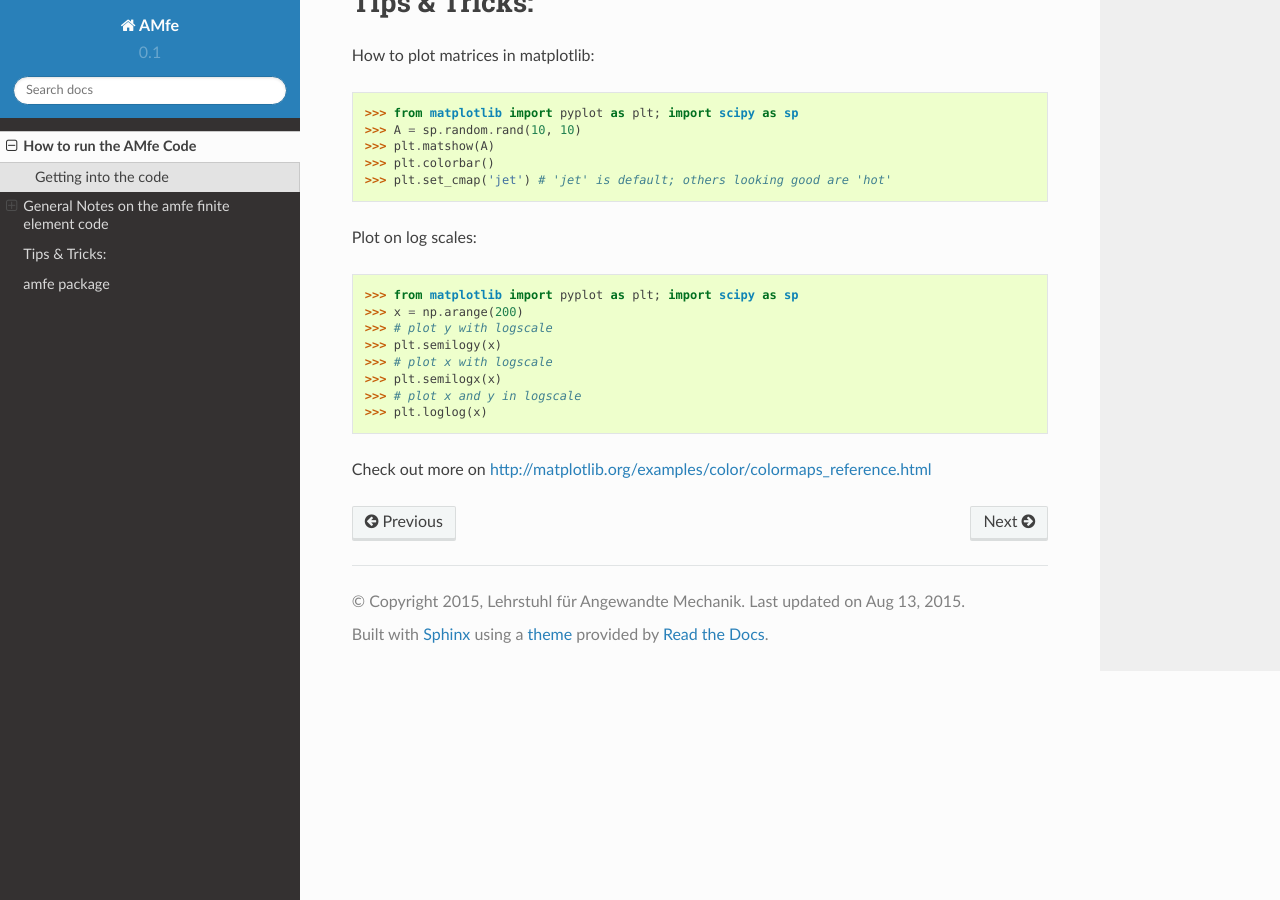
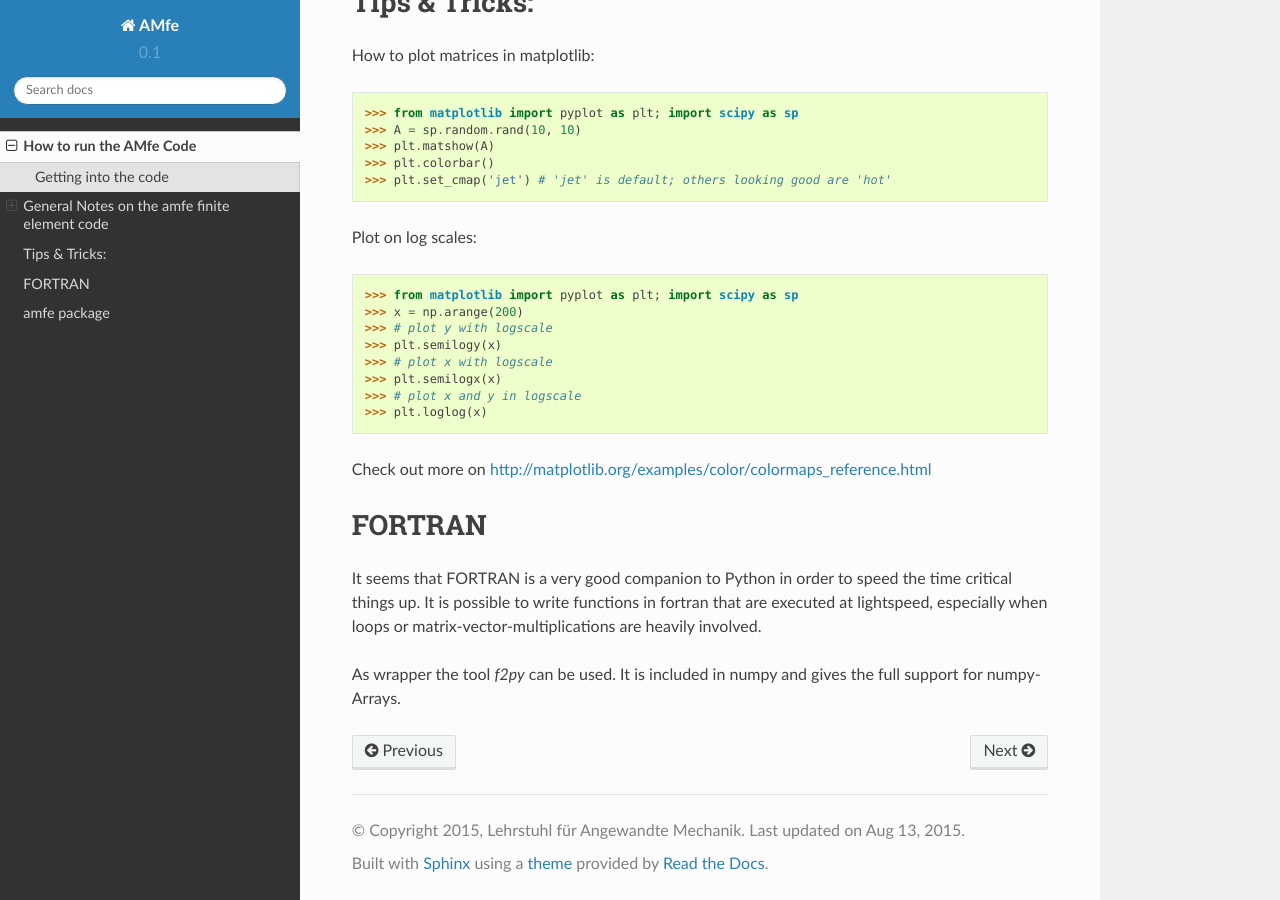
Before and after one commit to AppliedMechanics/AMfe, a Sphinx documentation site: the page built from docs/notes.rst, in a window 1280 px wide and 900 px high, scrolled down 1650 px. Built offline with Sphinx 7.4.7 and the Read the Docs theme 2.0.0, drawn with Linux system fonts in a browser that asks for light colours.

Commit message:
update elements

```diff
--- a/docs/notes.rst
+++ b/docs/notes.rst
@@ -54,7 +54,7 @@ So the rule is, that the system works on indexing 0, and the import data from gm
 
 
 Tips & Tricks:
-====================
+==============
 
 How to plot matrices in matplotlib:
 
@@ -76,3 +76,11 @@ Plot on log scales:
 >>> plt.loglog(x)
 
 Check out more on http://matplotlib.org/examples/color/colormaps_reference.html
+
+
+FORTRAN
+=======
+
+It seems that FORTRAN is a very good companion to Python in order to speed the time critical things up. It is possible to write functions in fortran that are executed at lightspeed, especially when loops or matrix-vector-multiplications are heavily involved.
+
+As wrapper the tool `f2py` can be used. It is included in numpy and gives the full support for numpy-Arrays.
```
